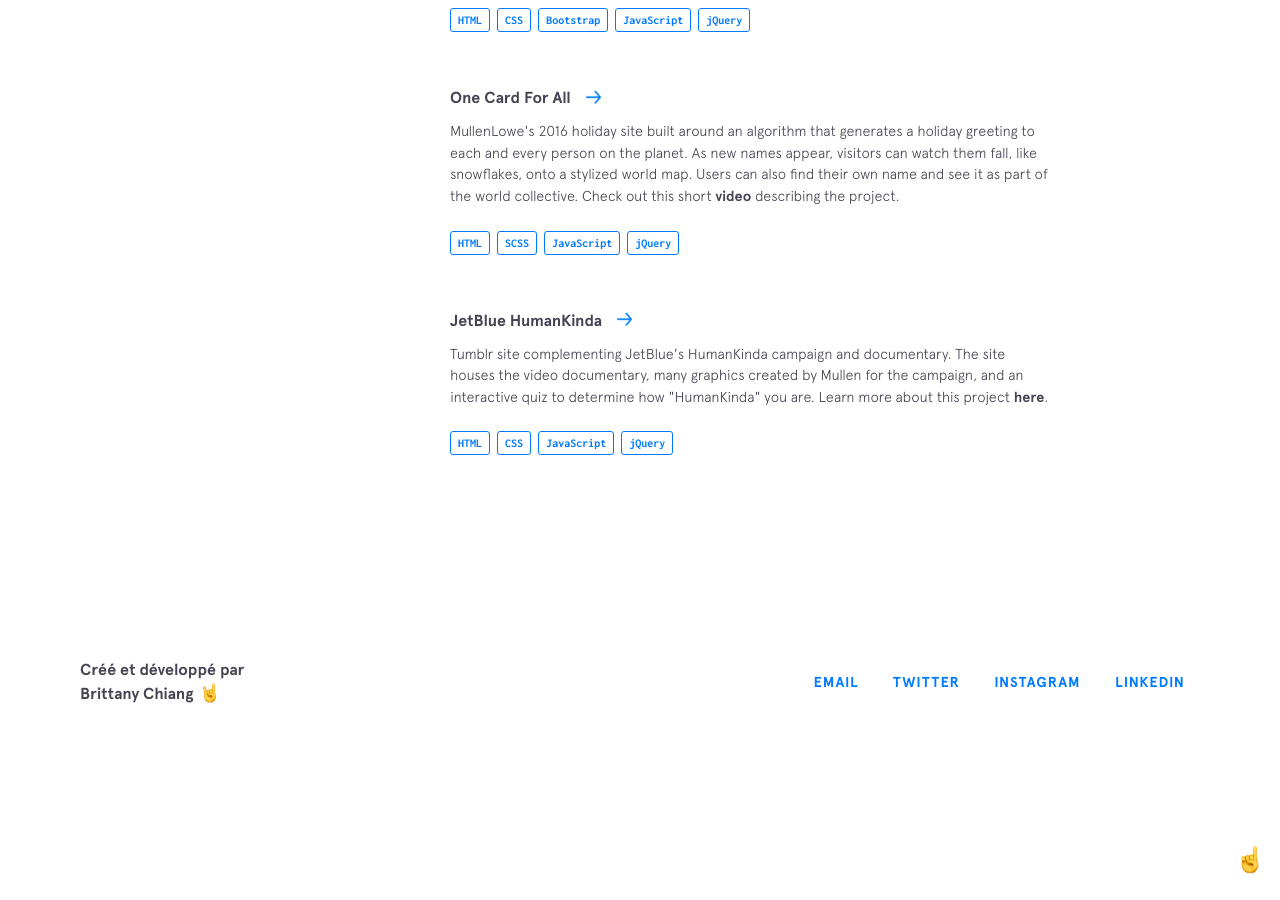
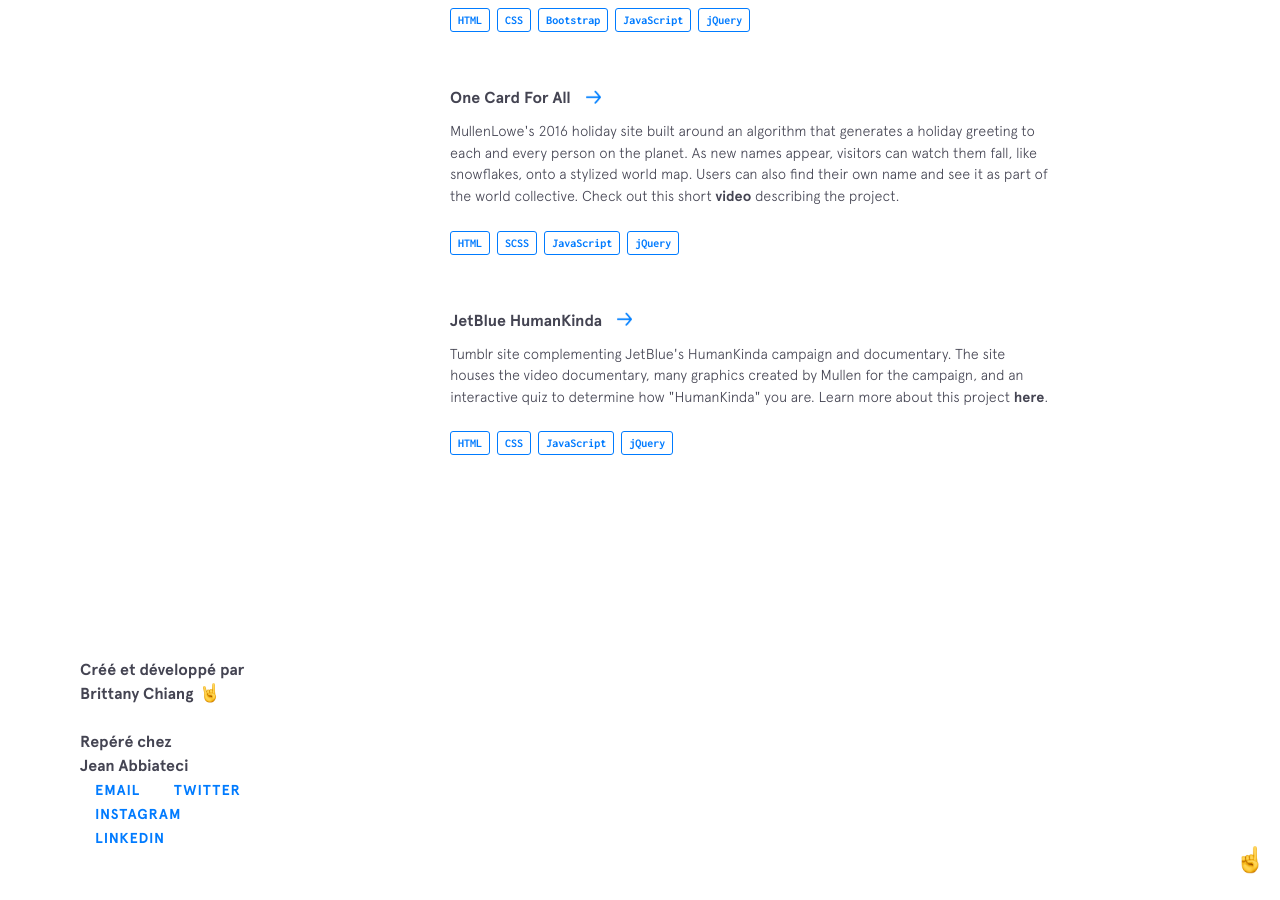
Before and after one commit to bthv1/baptistethevelein.fr, a Jekyll site: the page built from index.html, in a window 1280 px wide and 900 px high, scrolled down 6649 px. Built offline with Jekyll 4.4.1, drawn with Linux system fonts in a browser that asks for light colours; nearby versions of some CDN libraries; before the commit the page ends 7405 px from its top, so only the background shows below that.

Commit message:
Update footer.html

```diff
--- a/_includes/footer.html
+++ b/_includes/footer.html
@@ -4,9 +4,15 @@
       <span>Créé et développé par</span>
     </div>
     <div class="bottom">
-      <span>Brittany Chiang</span>
+      <span><a href="https://brittanychiang.com/">Brittany Chiang</a></span>
       <img class="emoji" src="{{site.baseurl}}/img/emojis/rockon.png" alt="emoji">
     </div>
+    <div class="top">
+      </br>
+      <span>Repéré chez</span>
+    </div>
+    <div class="bottom">
+      <span><a href="https://jeanabbiateci.me/">Jean Abbiateci</a></span>
   </div>
   <div class="footer__links">
     {% for link in site.social %}
```
